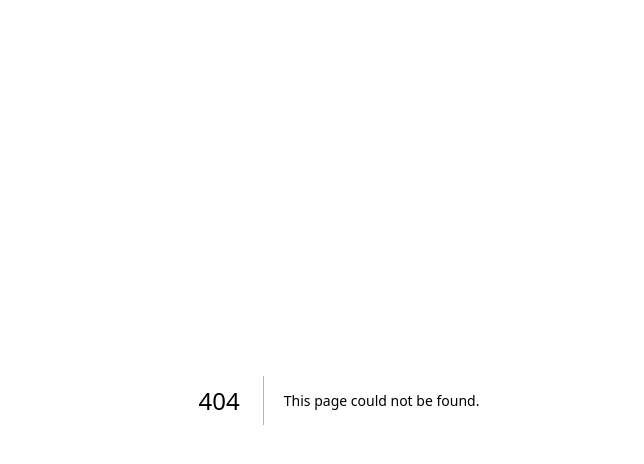
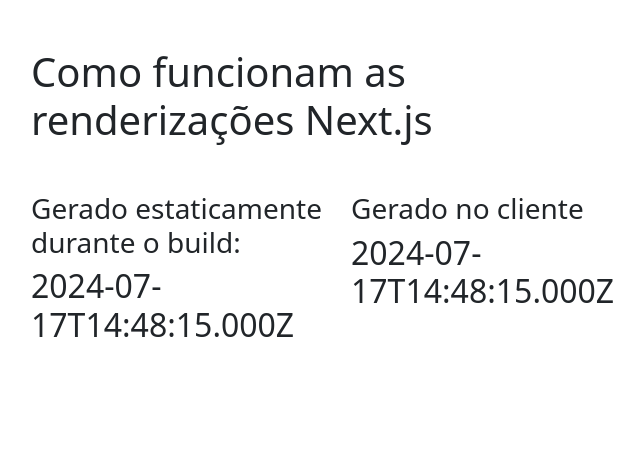
Before and after one commit to Guilhsouza/estudos-react, a Next.js app in the folder black-nextjs/: page /static in a window 1280 px wide. Before the commit this address had no page. Shown: the top 464 px of the page, without its empty margins (301-945 px from the left). Built offline with nearby package versions, Linux system fonts and the light colour scheme; no server answers.

Commit message:
trabalhando com next na criação de informaçoes estaticas na pagina

```diff
--- /dev/null
+++ b/black-nextjs/src/pages/static.tsx
@@ -0,0 +1,65 @@
+require('dotenv').config()
+import { GetStaticProps, NextPage } from "next";
+import { ReactNode, useEffect, useState } from "react";
+import { Col, Container, Row } from "reactstrap";
+
+interface apiResponse {
+    name: string,
+    timestamp: Date
+}
+
+export const getStaticProps: GetStaticProps = async () => {
+    const staticData = await fetch(`${process.env.NEXT_PUBLIC_API_URL}/api/hello`).then(res => res.json())
+    console.log(staticData);
+
+    return {
+        props: {
+            staticData
+        },
+        revalidate: 3
+    }
+}
+
+const Static: NextPage = (props: {
+    children?: ReactNode
+    staticData?: apiResponse
+}) => {
+    const [clientSideData, setClientSideData] = useState<apiResponse>()
+
+    useEffect(() => {
+        fetchData()
+    }, [])
+
+    const fetchData = async () => {
+        const data = await fetch('/api/hello').then(res => res.json())
+
+        setClientSideData(data)
+
+    }
+
+    return (
+        <Container tag='main' className=" w-50">
+            <h1 className="my-5">Como funcionam as renderizações Next.js</h1>
+
+            <Row>
+                <Col>
+                    <h3>
+                        Gerado estaticamente durante o build:
+                    </h3>
+                    <h2>
+                        {props.staticData?.timestamp.toString()}
+                    </h2>
+                </Col>
+
+                <Col>
+                    <h3>Gerado no cliente</h3>
+                    <h2>
+                        {clientSideData?.timestamp.toString()}
+                    </h2>
+                </Col>
+            </Row>
+        </Container>
+    )
+}
+
+export default Static
```
